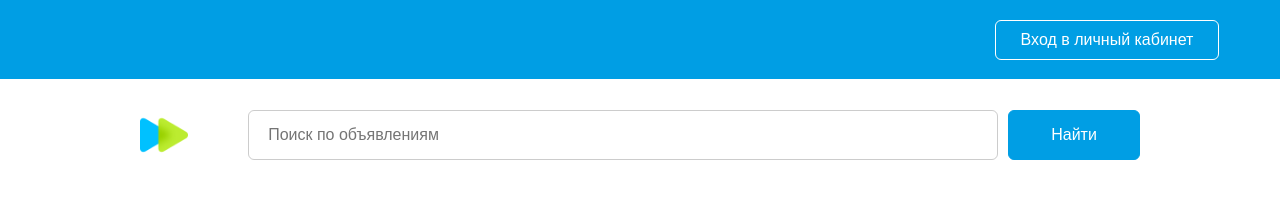
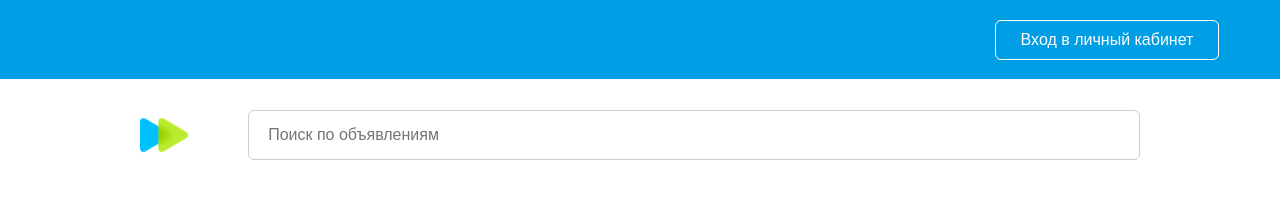
Before and after one commit to AkoostA/skypro__SkyAvito, a React (Create React App) app: page / in a window 1280 px wide. Shown: the top 210 px of the page. Built offline with nearby package versions, Linux system fonts and the light colour scheme; no server answers.

Commit message:
Удаление кнопки search

```diff
--- a/src/components/Search/Search.jsx
+++ b/src/components/Search/Search.jsx
@@ -17,9 +17,6 @@ function Search() {
           name="search"
           placeholder="Поиск по объявлениям"
         />
-        <button className={S.search__btn} type="button">
-          Найти
-        </button>
       </form>
     </div>
   );
```
